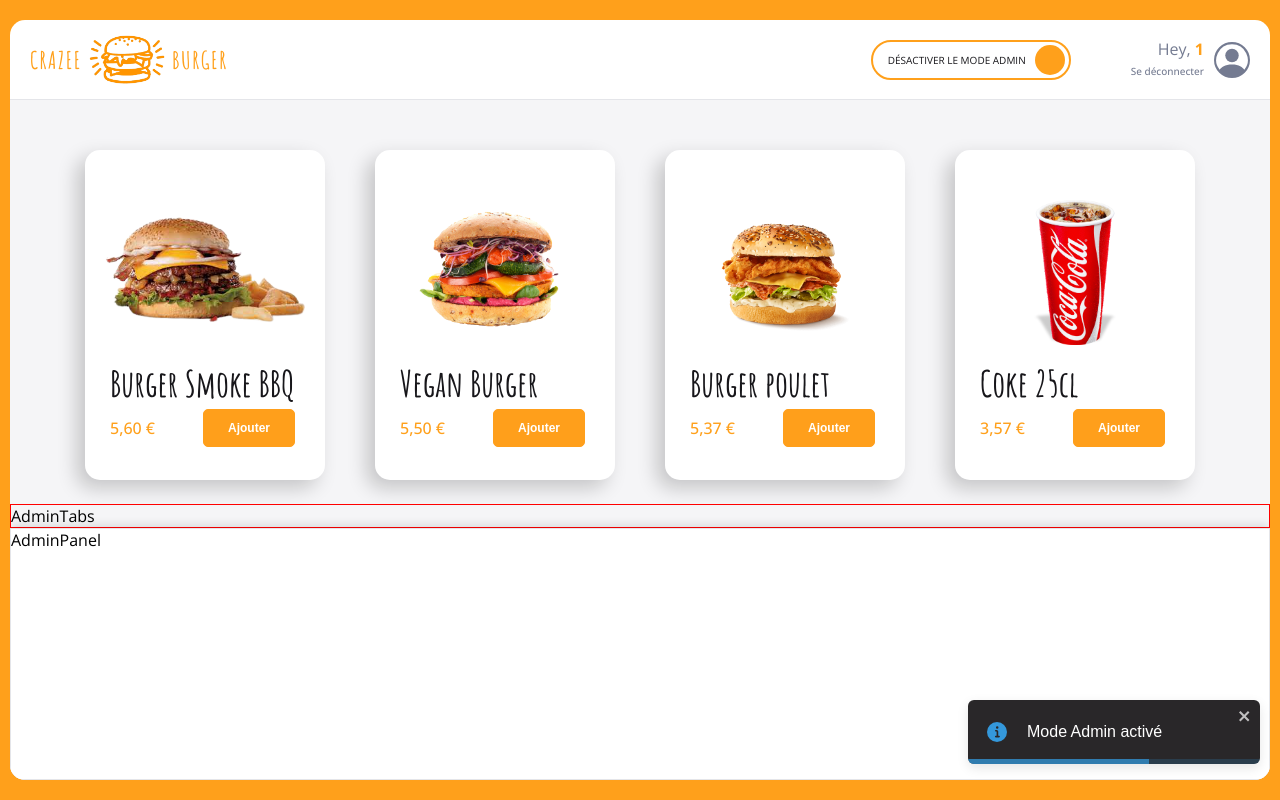
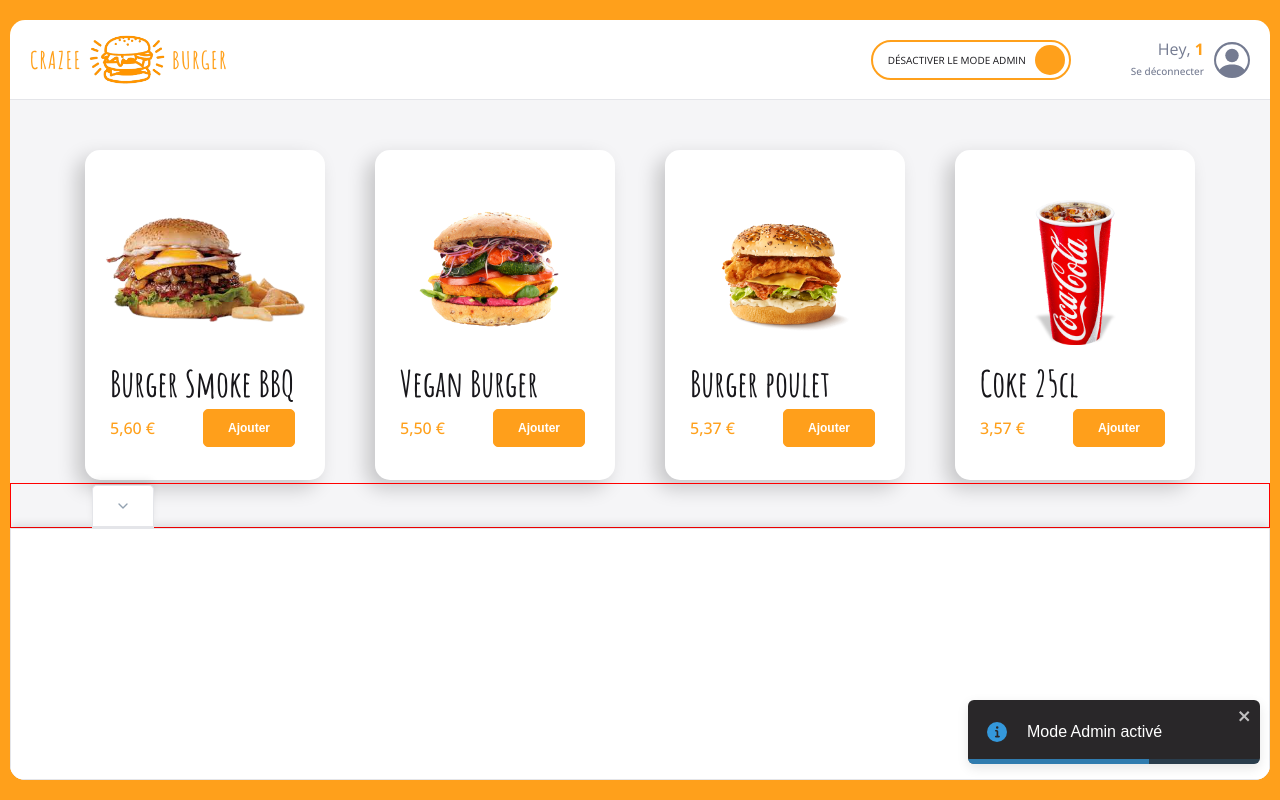
Before and after one commit to aldofwi/crazee-burger, a React (Vite) app: page /order/1 in a window 1280 px wide. Both pictures are taken after a click on the label 970 px from the left and 59 px from the top of the page. Built offline with nearby package versions, Linux system fonts and the light colour scheme; grey boxes are pictures that could not be loaded.

Commit message:
✨F07: ADMIN > TABS > Add Tab

```diff
--- a/src/components/pages/login/LoginForm.jsx
+++ b/src/components/pages/login/LoginForm.jsx
@@ -1,6 +1,6 @@
 import { useState, React} from 'react'
 import { useNavigate } from 'react-router-dom';
-import { IoChevronForward } from "react-icons/io5";
+import { IoChevronForward } from 'react-icons/io5';
 import { BsPersonCircle } from 'react-icons/bs';
 import { styled } from 'styled-components';
 import { theme } from '../theme';
--- a/src/components/pages/order/Admin/AdminPanel.jsx
+++ b/src/components/pages/order/Admin/AdminPanel.jsx
@@ -7,7 +7,7 @@ export default function AdminPanel() {
 
     <AdminPanelStyled>
 
-      AdminPanel
+
 
     </AdminPanelStyled>
 
--- a/src/components/pages/order/Admin/AdminTabs.jsx
+++ b/src/components/pages/order/Admin/AdminTabs.jsx
@@ -1,4 +1,6 @@
 import styled from "styled-components"
+import Tab from "../../../reusable-ui/Tab"
+import {FiChevronDown, FiChevronUp} from "react-icons/fi"
 
 export default function AdminTabs() {
 
@@ -6,7 +8,7 @@ export default function AdminTabs() {
 
     <AdminTabsStyled>
 
-        AdminTabs
+        <Tab Icon={<FiChevronDown />} />
 
     </AdminTabsStyled>
 
@@ -16,4 +18,7 @@ export default function AdminTabs() {
 const AdminTabsStyled = styled.div`
 
     border: 1px solid red;
+    display: flex;
+    padding: 0 20px;
+
 `
--- a/src/components/pages/theme/index.js
+++ b/src/components/pages/theme/index.js
@@ -1,7 +1,7 @@
 const colors = {
   dark: "#17161a",
   incognito: "#333",
-  white: "#fff",
+  white: "#ffffff",
   background_white: "#f5f5f7",
   background_dark: "#292729",
   primary: "#ffa01b",
--- /dev/null
+++ b/src/components/reusable-ui/Tab.jsx
@@ -0,0 +1,51 @@
+import styled from "styled-components"
+import { theme } from "../pages/theme"
+
+export default function Tab({ Icon }) {
+
+  return (
+
+    <TabStyled>
+
+        <div className="icon">{Icon}</div>
+
+    </TabStyled>
+
+  )
+}
+
+const TabStyled = styled.button`
+
+    border: 1px solid blue;
+    height: 43px;
+    padding: 0 22px;
+
+    display: flex;
+    justify-content: center;
+    align-items: center;
+
+    cursor: pointer;
+
+    position: relative;
+    left: 5%;
+    top: 1px;
+
+    // FONTS
+    font-size: ${theme.fonts.size.P0};
+    color: ${theme.colors.greySemiDark};
+    box-shadow: ${theme.shadows.subtle};
+    background: ${theme.colors.white};
+
+    border-style: solid;
+    border-width: 1px 1px 2px 1px;
+    border-color: ${theme.colors.greyLight};
+    border-radius: 5px 5px 0px 0px;
+
+    &:hover {
+        border-bottom: 2px solid ${theme.colors.white};
+    }
+
+    .icon {
+        display: flex;
+    }
+`
--- a/src/index.css
+++ b/src/index.css
@@ -1,6 +1,6 @@
 body {
   margin: 0;
-
+  box-sizing: border-box;
   font-family: "Open Sans", sans-serif;
 }
 
```
